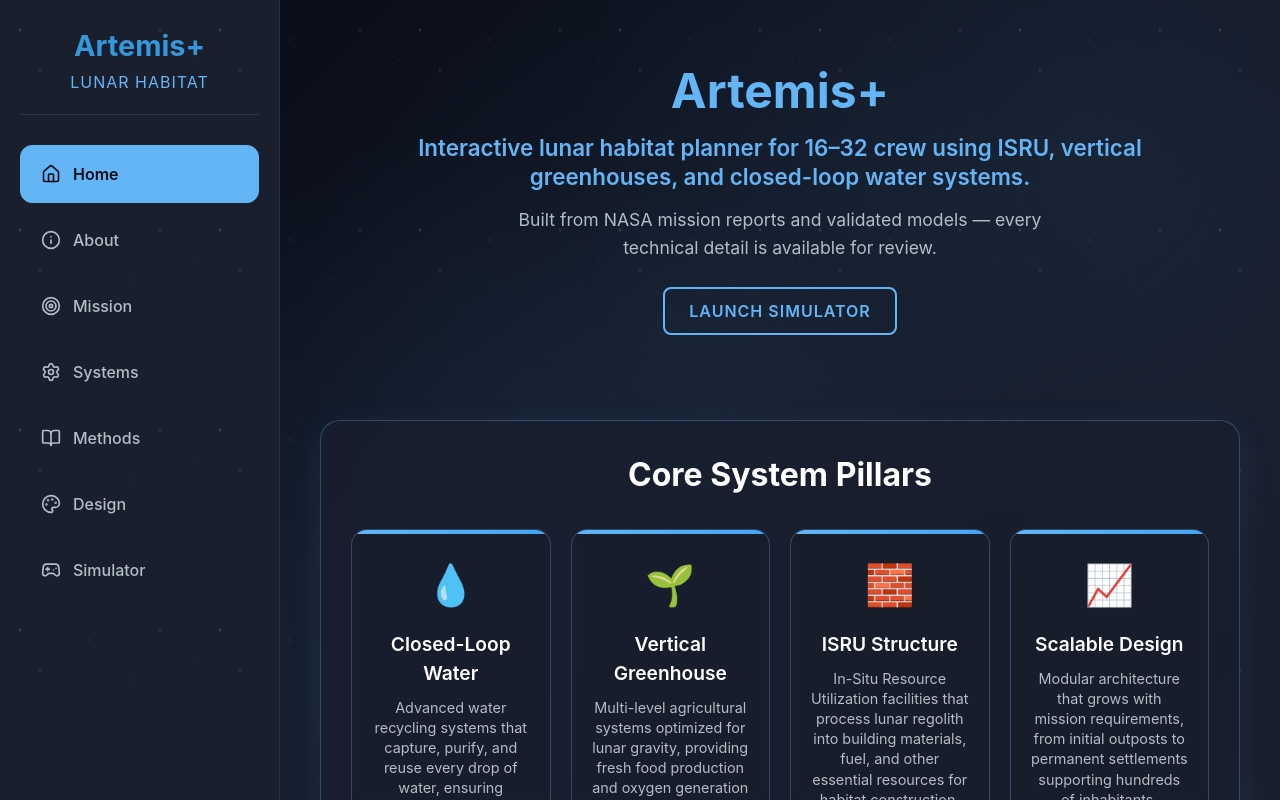
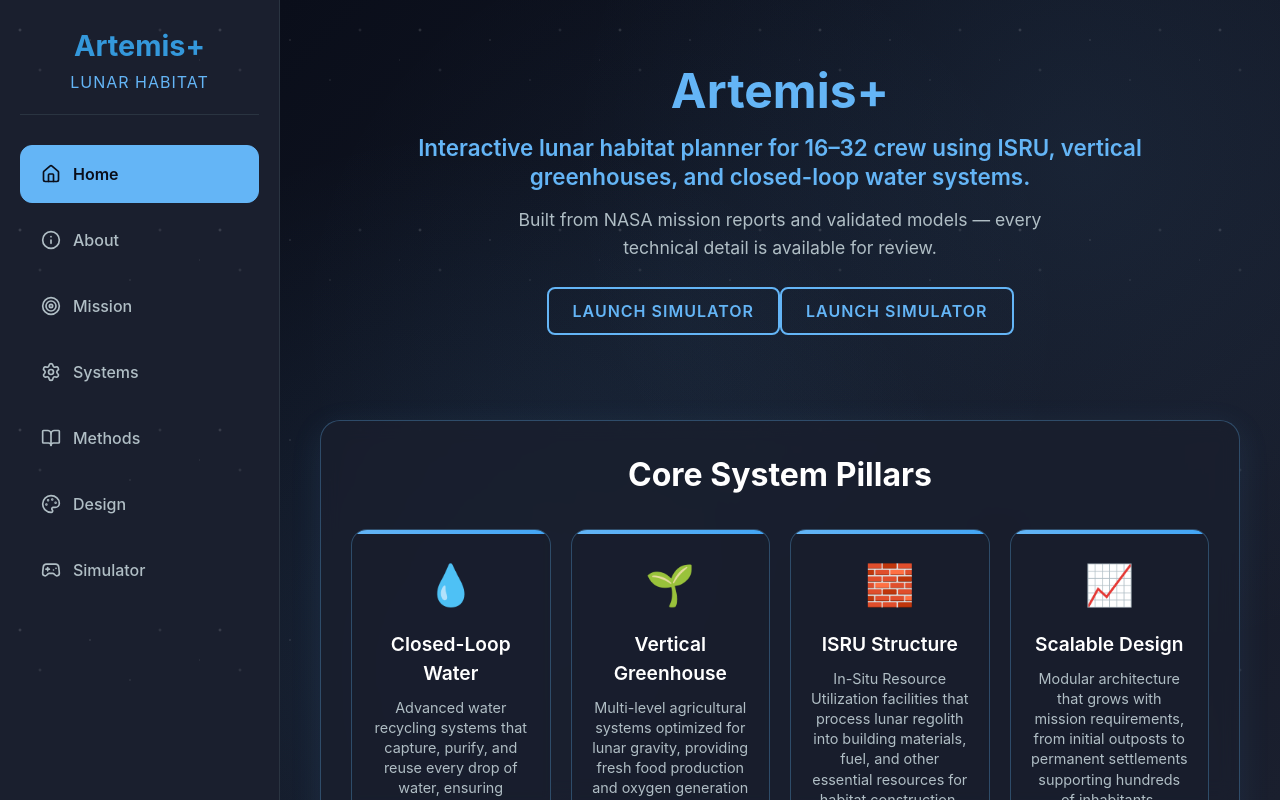
Before and after one commit to zero-abd/NSAC-2025, a React (Vite) app in the folder frontend/: page / in a window 1280 px wide. Built offline with nearby package versions, Linux system fonts and the light colour scheme.

Commit message:
Update LandingPage.tsx
buton added

```diff
--- a/frontend/src/components/LandingPage.tsx
+++ b/frontend/src/components/LandingPage.tsx
@@ -21,6 +21,12 @@
               Built from NASA mission reports and validated models — every technical detail is available for review.
             </p>
             <button
+              className="cta-button"
+              onClick={onNavigateToSimulator}
+            >
+              Launch Simulator
+            </button>
+                        <button
               className="cta-button"
               onClick={onNavigateToSimulator}
             >
```
